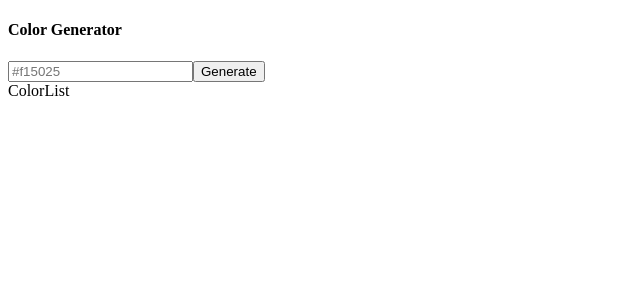
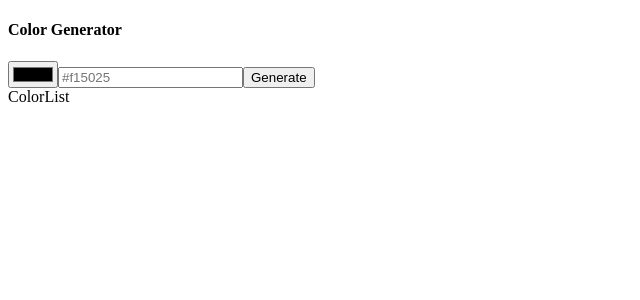
Before and after one commit to miawithcode/react-color-generator, a React (Vite) app: page / in a window 1280 px wide. Shown: the top 300 px of the page, without its empty margins (0-640 px from the left). Built offline with nearby package versions, Linux system fonts and the light colour scheme.

Commit message:
feat: color input

```diff
--- a/src/components/Form.jsx
+++ b/src/components/Form.jsx
@@ -9,12 +9,19 @@ const Form = () => {
       <h4>Color Generator</h4>
       <form onSubmit={handleSubmit}>
         <input
+          type="color"
+          value={color}
+          onChange={(e) => setColor(e.target.value)}
+        />
+        <input
           type="text"
           value={color}
           onChange={(e) => setColor(e.target.value)}
           placeholder="#f15025"
         />
-        <button type='submit' style={{background: color}}>Generate</button>
+        <button type="submit" style={{ background: color }}>
+          Generate
+        </button>
       </form>
     </section>
   );
```
